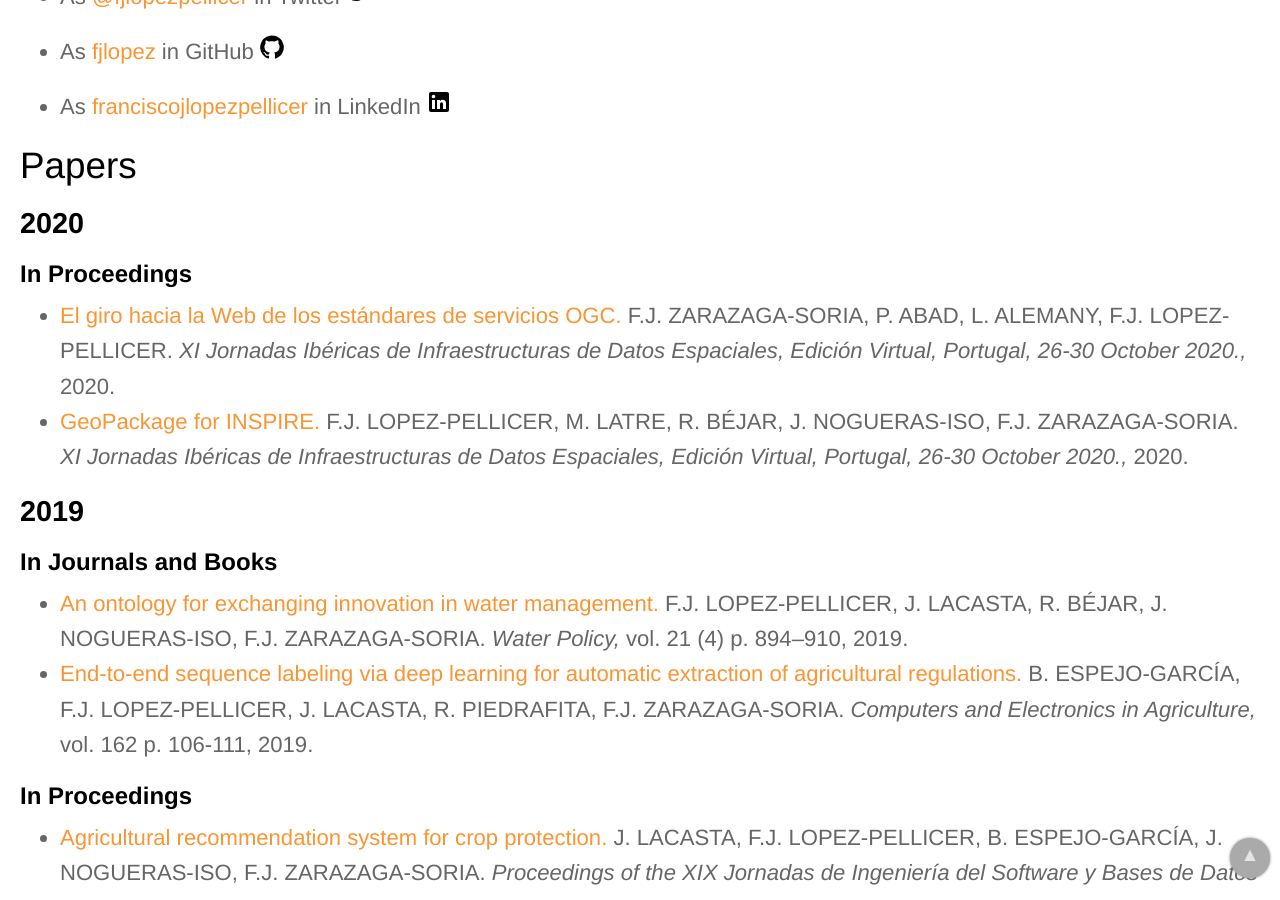
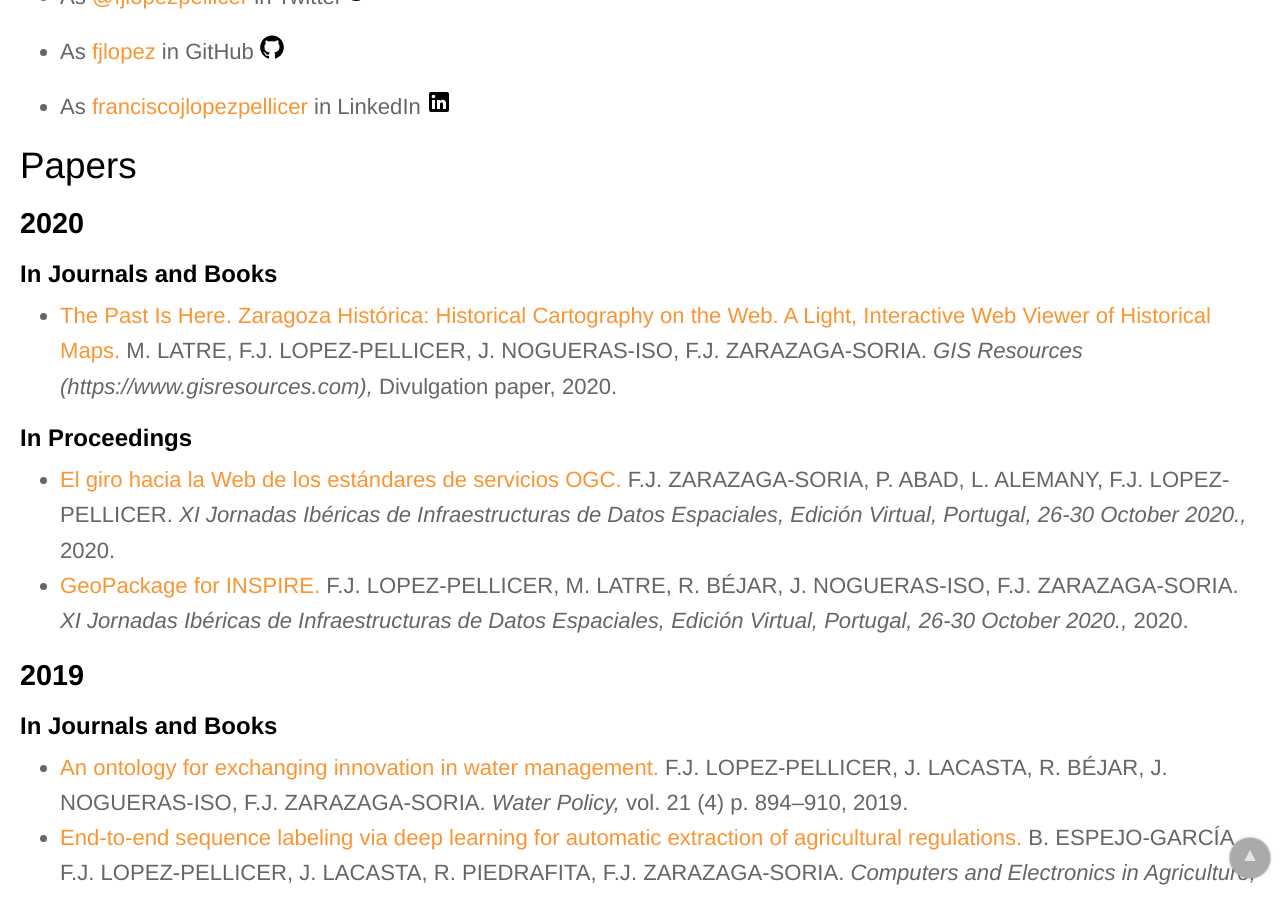
Before and after one commit to IAAA-Lab/IAAA-Lab.github.io, a Jekyll site: the page built from _staff/fjlopez.md, in a window 1280 px wide and 900 px high, scrolled down 1000 px. Built offline with Jekyll 4.4.1, drawn with Linux system fonts in a browser that asks for light colours.

Commit message:
Update papers.yml

```diff
--- a/_data/papers.yml
+++ b/_data/papers.yml
@@ -17,6 +17,13 @@
   publication_detail: "Available online 24 January 2019, 100309"
   year: 2020
   doi: 10.1016/j.suscom.2019.01.011
+# -------------------
+- title: "The Past Is Here. Zaragoza Histórica: Historical Cartography on the Web. A Light, Interactive Web Viewer of Historical Maps"
+  url: https://www.gisresources.com/wp-content/uploads/2020/09/THE-PAST-IS-HERE-GISResources-September2020-page-6-9.pdf
+  authors: M. LATRE, F.J. LOPEZ-PELLICER, J. NOGUERAS-ISO, F.J. ZARAZAGA-SORIA
+  publication: "GIS Resources (https://www.gisresources.com)"
+  publication_detail: "Divulgation paper"
+  year: 2020
 # -------------------
 - title: "Primeros pasos para manejar por voz la visualización de datos geográficos"
   url: https://www.dgterritorio.gov.pt/jiide2020/pdfs/resumos/JIIDE2020_Primeros_pasos_manejar_voz_visualizacion_datos_geograficos_Guillermo_Reloba.pdf
```
